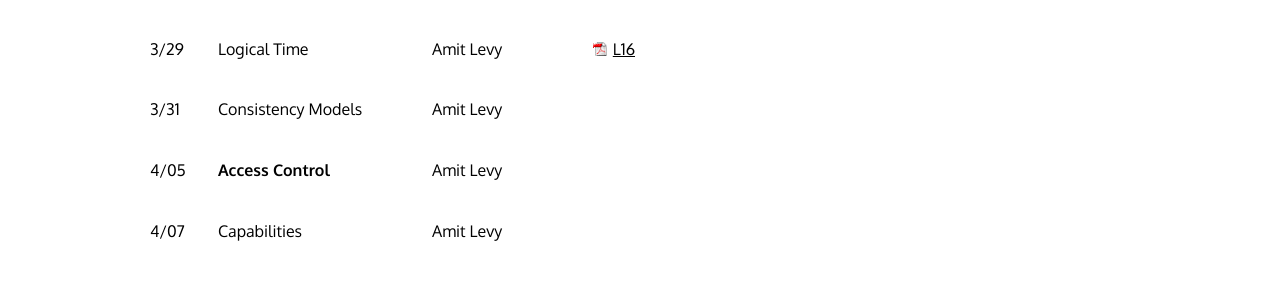
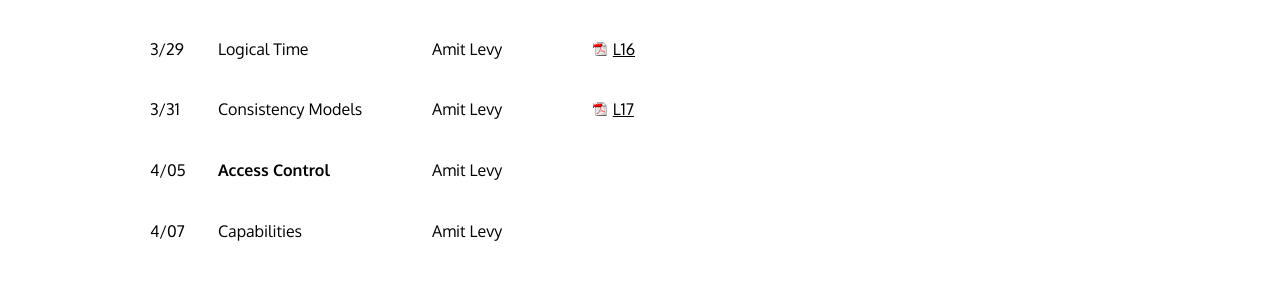
Before and after one commit to cos316/cos316-web, a Jekyll site: the page built from lectures.md, in a window 1280 px wide and 900 px high, scrolled down 1164 px. Shown: the part 272-556 px from the top of the window. Built offline with Jekyll 4.4.1, drawn with Linux system fonts in a browser that asks for light colours; nearby versions of some CDN libraries.

Commit message:
Consistency lecture

```diff
--- a/lectures.md
+++ b/lectures.md
@@ -26,7 +26,7 @@ Lectures meet on Tuesday and Thursday 10:00-10:50am
 | 3/22 | Tock (Research)    | Amit Levy   | [L14](/lectures/L14-tock.pdf)  | | [Multiprogrammming a 64kB Computer Safely and Efficiently](/readings/tock.pdf) |
 | 3/24 | **Concurrency**   | Jennifer Rexford | [L15](/lectures/L15-concurrency-time.pdf)   |
 | 3/29 | Logical Time      | Amit Levy | [L16](/lectures/L16-more-time.pdf)  | | |
-| 3/31 | Consistency Models | Amit Levy |   | | |
+| 3/31 | Consistency Models | Amit Levy | [L17](lectures/L17-consistency.pdf)  | | |
 | 4/05 | **Access Control** | Amit Levy   |   | | |
 | 4/07 | Capabilities      | Amit Levy   |   | | |
 | 4/12 | Mandatory Access & Information Flow | Amit Levy   |   | | |
```
Also changed, not shown: 1 other file.
